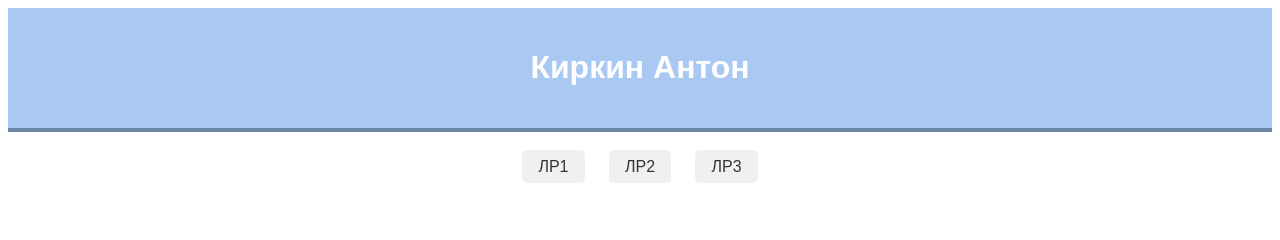
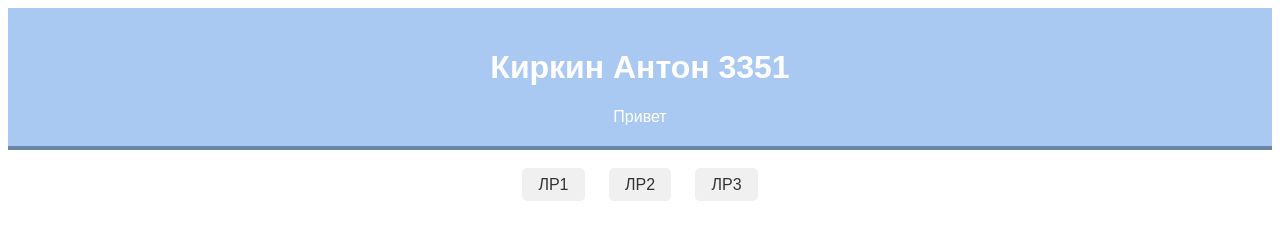
Before and after one commit to Sklecs/main.page, a plain HTML site: page index.html in a window 1280 px wide. Drawn offline with Linux system fonts and the light colour scheme.

Commit message:
Update index.html

```diff
--- a/index.html
+++ b/index.html
@@ -3,7 +3,7 @@
 <head>
     <meta charset="UTF-8">
     <meta name="viewport" content="width=device-width, initial-scale=1.0">
-    <title>Многостраничная страница</title>
+    <title>Киркин Антон 3351</title>
     <style>
         body {
             font-family: Arial, sans-serif;
@@ -39,9 +39,10 @@
 </head>
 <body>
 
-    <div class="header">
-        <h1>Киркин Антон</h1>
-    </div>
+        <div class="header">
+            <h1>Киркин Антон 3351</h1>
+            Привет
+        </div>
 
     <ul class="word-list">
         <li class="word-list-item"><a class="word-link" href="LW1.html">ЛР1</a></li>
```
